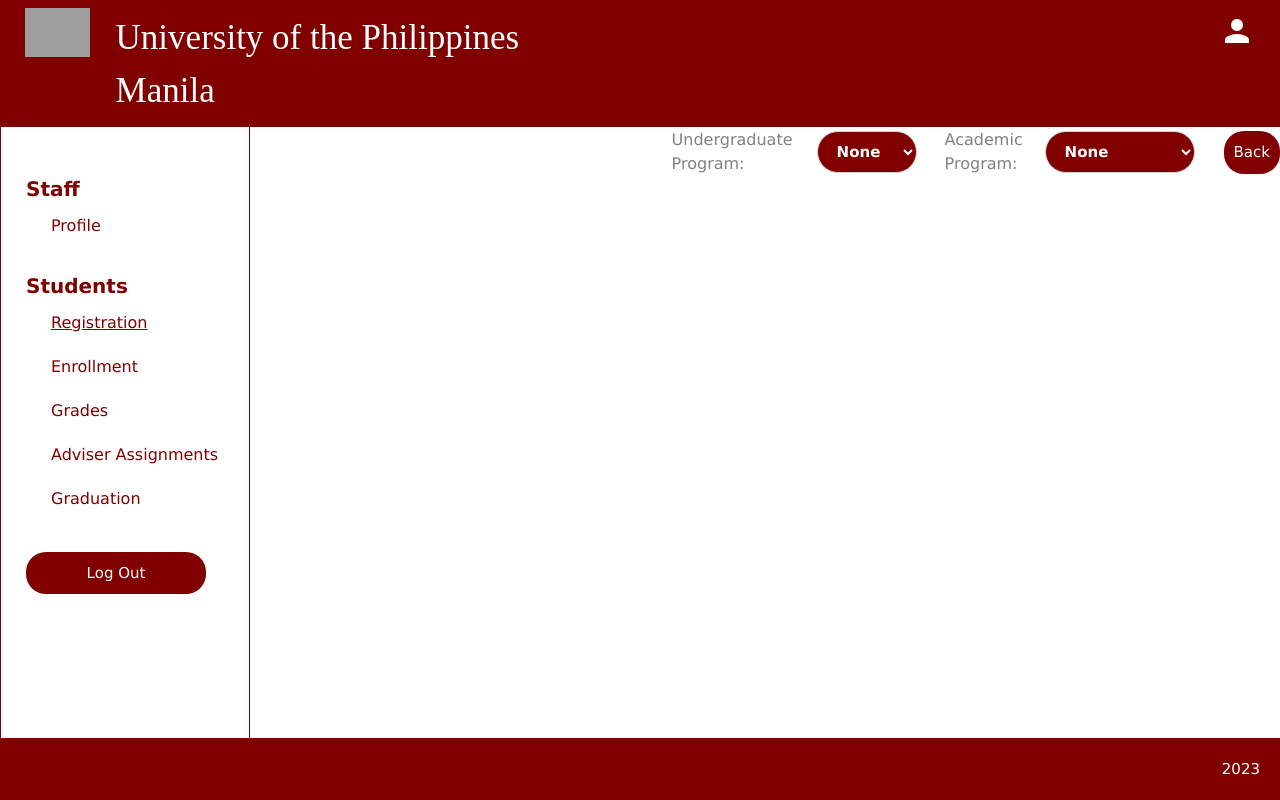
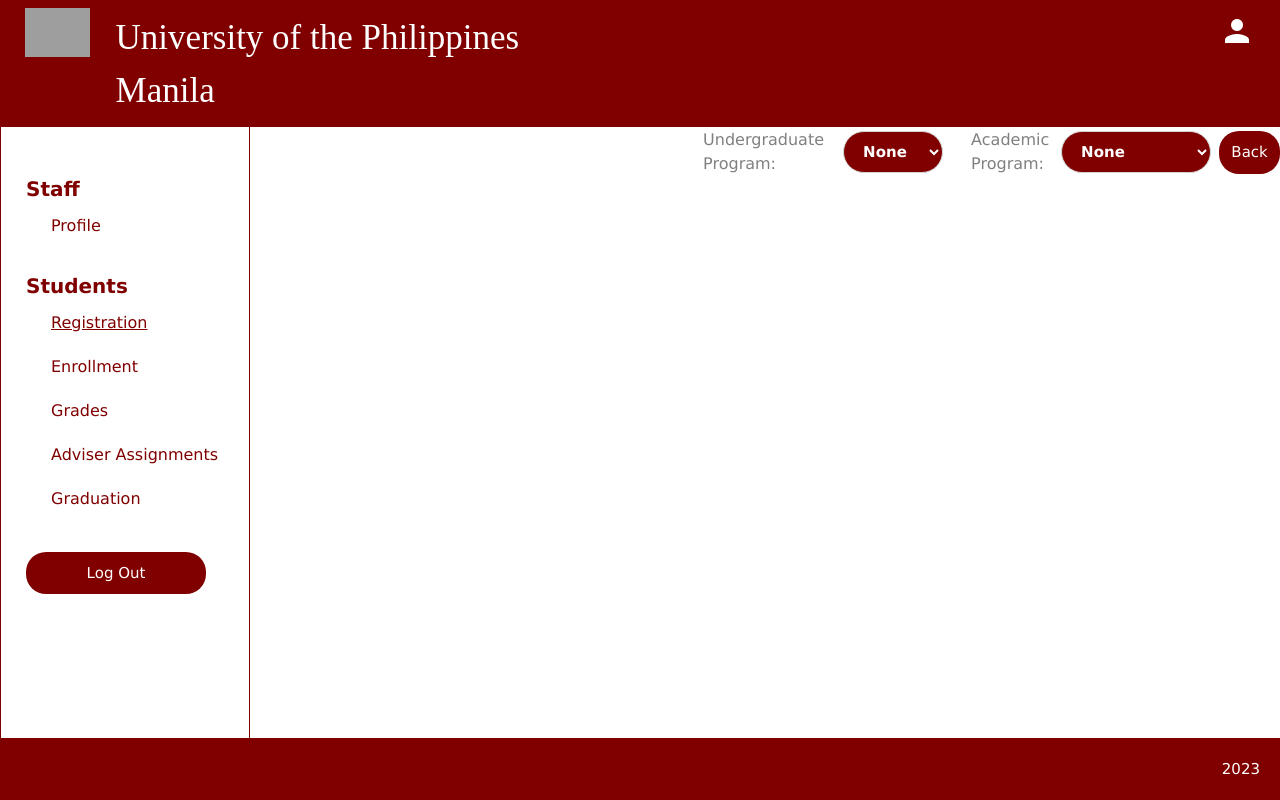
Before and after one commit to SSSDjango/StudentStatusSystem, a Django app: template login_app/templates/curriculum_guide.html in a window 1280 px wide. Run offline with Django 4.2, Linux system fonts and the light colour scheme; the template is opened without the code that fills it, so the values that code supplies are empty; grey boxes are pictures that could not be loaded.

Commit message:
final na final na final

```diff
--- a/login_app/templates/curriculum_guide.html
+++ b/login_app/templates/curriculum_guide.html
@@ -215,16 +215,16 @@
 
     <form id="filter" method="POST" action="{% url 'curriculum_guide' %}"> {% csrf_token %}
     <div style="display: flex; align-items: center; margin-top: 2%; margin-left: 18%;">
-        <label style="width: 20%;">
+        <label style="width: 25%;">
             {% if program_filter == 'None' %} <div style="width: 350px;">Select Undergraduate Program and Academic Year</div>
             {% elif program_filter == 'BSCS' %} BS Computer Science
             {% elif program_filter == 'BSAP' %} BS Applied Physics
             {% elif program_filter == 'BSBC' %} BS Biochemistry
             {% endif %}
         </label>
-        <div style="display: flex; flex-direction: row; align-items: center; margin-left: 35%;">
+        <div style="display: flex; flex-direction: row; align-items: center; margin-left: 28%;">
             <div style="width: 150px; font-size: 16px; color: gray;">Undergraduate Program: </div>
-            <select id="program" name='program' class="enroll-dropdown" style="margin-right: 8px; margin-left: -5px; width: 100px;">
+            <select id="program" name='program' class="enroll-dropdown" style="margin-right: 8px; margin-left: -10px; width: 100px;">
                 {% if program_filter == 'None' %}
                     <option selected>None</option>
                 {% else %}
@@ -242,7 +242,7 @@
 
         <div style="display: flex; flex-direction: row; align-items: center; margin-left: 20px;">
             <div style="width: 150px; font-size: 16px; color: gray;">Academic Program: </div>
-            <select id="year" name='year' class="enroll-dropdown" style="margin-right: 8px; margin-left: -50px; width: 150px;">
+            <select id="year" name='year' class="enroll-dropdown" style="margin-right: 8px; margin-left: -60px; width: 150px;">
                 {% if year_filter == 'None' %}
                     <option selected>None</option>
                 {% else %}
@@ -258,7 +258,7 @@
             </select>
         </div>
 
-        <button style="width: 100px; margin-left: 2%;" type="button" onclick="window.location.href='/manage_registration'">Back</a></button>
+        <button style="width: 80px; margin-left: 0%;" type="button" onclick="window.location.href='/manage_registration'">Back</a></button>
         <button type="submit" hidden></button>
     </div>
     </form>
```
